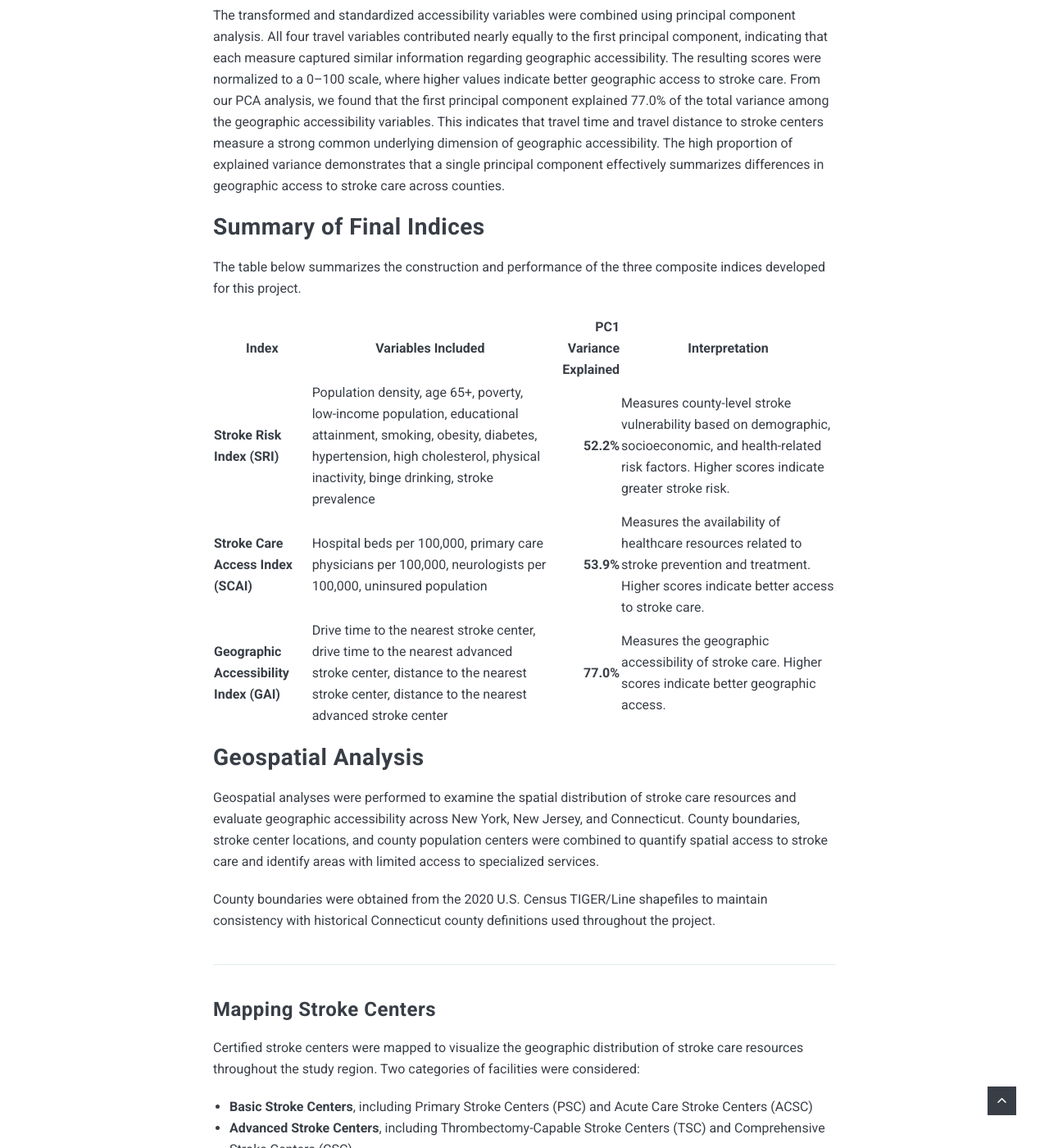
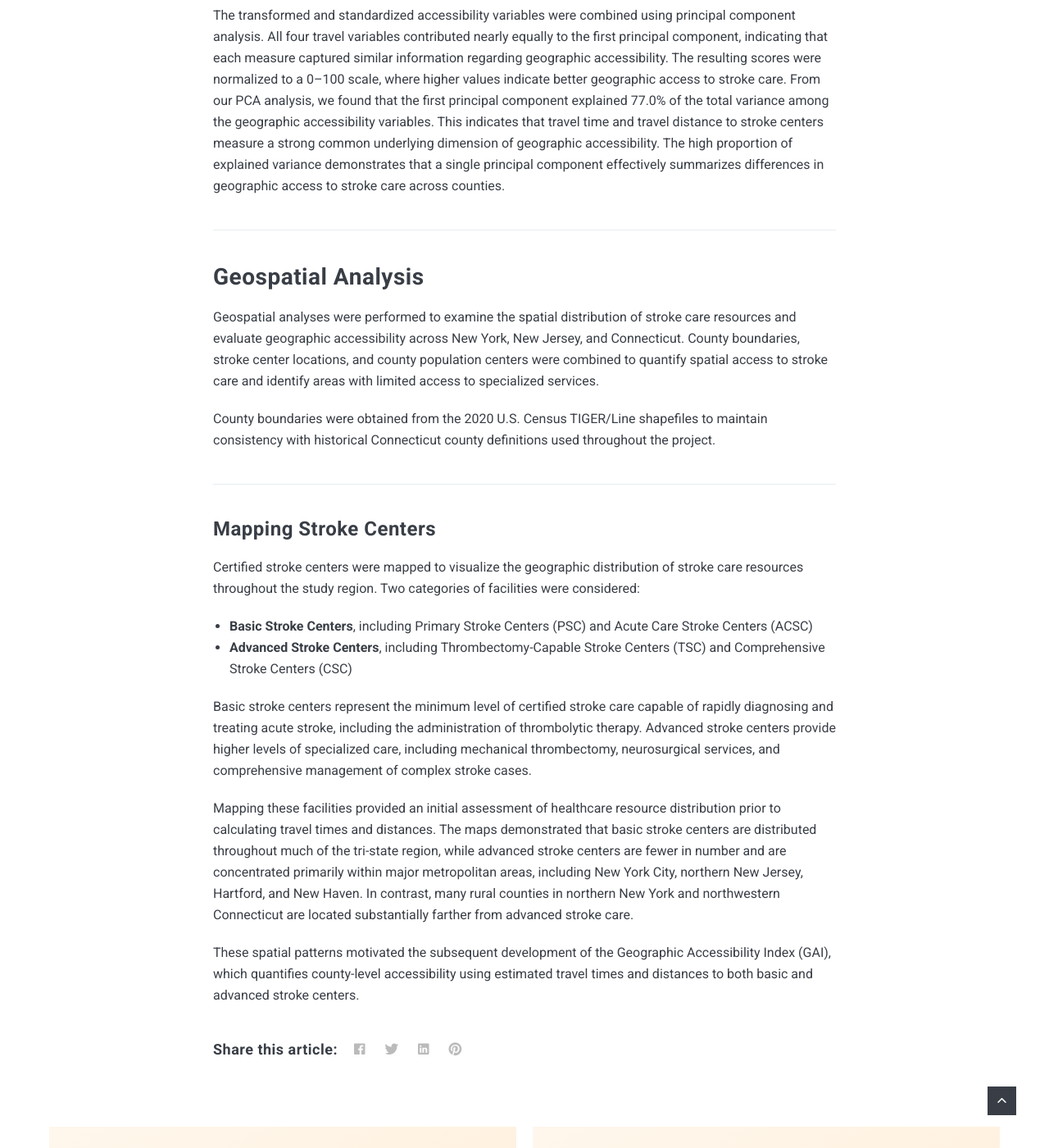
Before and after one commit to palism1/stroke-burden-index, a Jekyll site: the page built from docs/_posts/2026-07-05-methodology.md, in a window 1280 px wide and 1400 px high, scrolled down 6954 px. Shown: the whole window at 82% size. Built offline with Jekyll 4.4.1, drawn with Linux system fonts in a browser that asks for light colours; nearby versions of some CDN libraries.

Commit message:
Update 2026-07-05-methodology.md

```diff
--- a/docs/_posts/2026-07-05-methodology.md
+++ b/docs/_posts/2026-07-05-methodology.md
@@ -181,15 +181,7 @@ Because shorter travel times and shorter travel distances represent better acces
 The transformed and standardized accessibility variables were combined using principal component analysis. All four travel variables contributed nearly equally to the first principal component, indicating that each measure captured similar information regarding geographic accessibility. The resulting scores were normalized to a 0–100 scale, where higher values indicate better geographic access to stroke care. From our PCA analysis, we found that the first principal component explained 77.0% of the total variance among the geographic accessibility variables. This indicates that travel time and travel distance to stroke centers measure a strong common underlying dimension of geographic accessibility. The high proportion of explained variance demonstrates that a single principal component effectively summarizes differences in geographic access to stroke care across counties.
 
 
-## Summary of Final Indices
-
-The table below summarizes the construction and performance of the three composite indices developed for this project.
-
-| Index | Variables Included | PC1 Variance Explained | Interpretation |
-|-------|---------------------|-----------------------:|----------------|
-| **Stroke Risk Index (SRI)** | Population density, age 65+, poverty, low-income population, educational attainment, smoking, obesity, diabetes, hypertension, high cholesterol, physical inactivity, binge drinking, stroke prevalence | **52.2%** | Measures county-level stroke vulnerability based on demographic, socioeconomic, and health-related risk factors. Higher scores indicate greater stroke risk. |
-| **Stroke Care Access Index (SCAI)** | Hospital beds per 100,000, primary care physicians per 100,000, neurologists per 100,000, uninsured population | **53.9%** | Measures the availability of healthcare resources related to stroke prevention and treatment. Higher scores indicate better access to stroke care. |
-| **Geographic Accessibility Index (GAI)** | Drive time to the nearest stroke center, drive time to the nearest advanced stroke center, distance to the nearest stroke center, distance to the nearest advanced stroke center | **77.0%** | Measures the geographic accessibility of stroke care. Higher scores indicate better geographic access. |
+---
 
 
 
```
